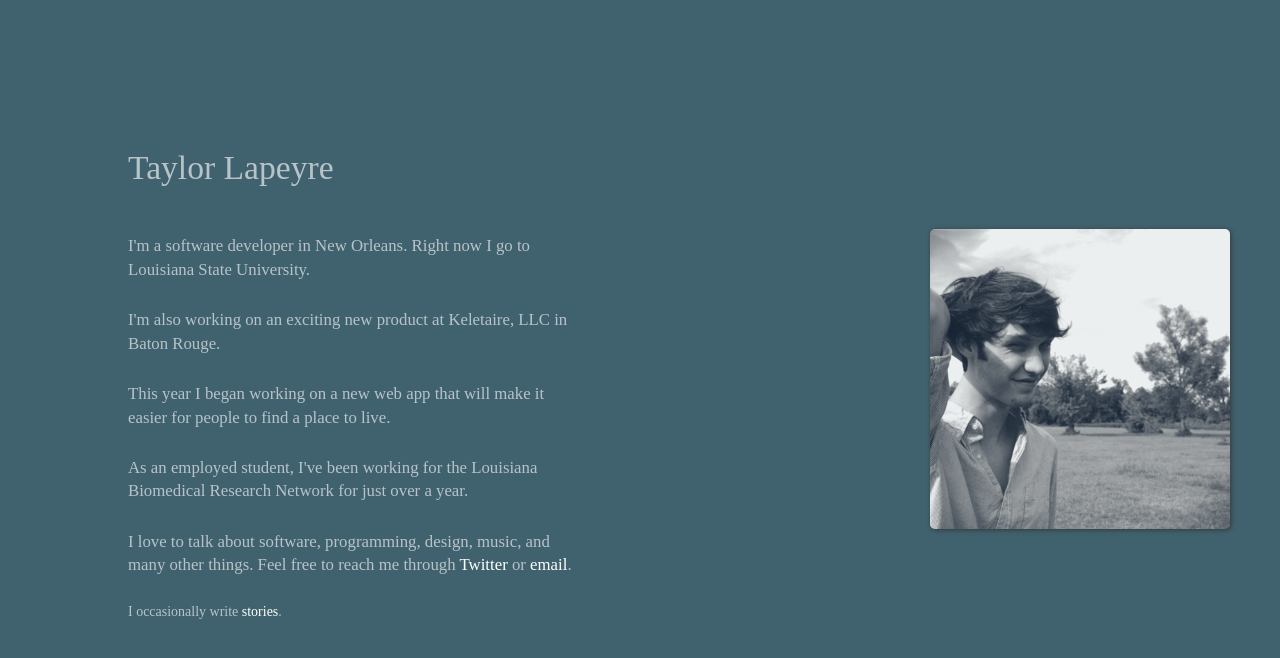
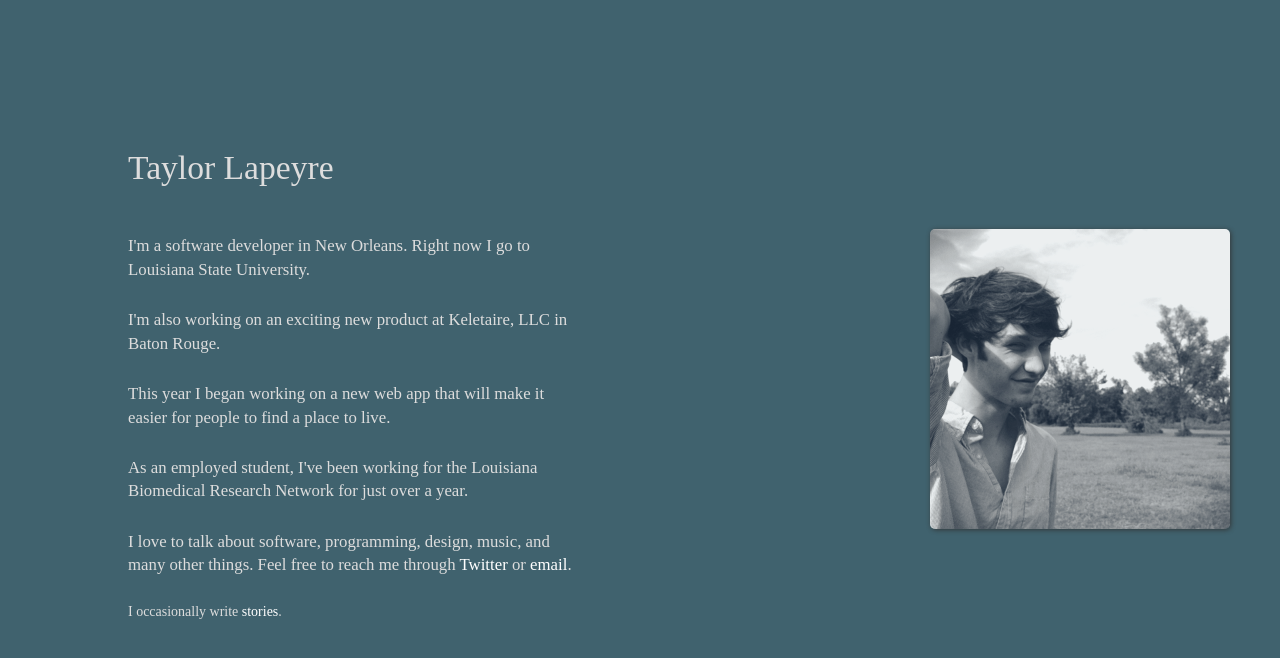
Before and after one commit to taylorlapeyre/taylorlapeyre.github.io, a Jekyll site: the page built from index.html, in a window 1280 px wide. Shown: the top 658 px of the page. Built offline with Jekyll 4.4.1, drawn with Linux system fonts in a browser that asks for light colours.

Commit message:
Revert "change body font color"
This reverts commit 7de8844715c7263c8584f290b8607868d18393c6.

```diff
--- a/css/style.css
+++ b/css/style.css
@@ -1,6 +1,6 @@
 body {
   background-color: #40626e;
-  color: #b8c3c9;
+  color: #DDD;
   margin: 0 auto;
   padding-top: 10%;
 
@@ -34,6 +34,7 @@ a:hover {
 .name {
   font-size: 2em;
   font-weight: 100;
+  color: #DDD;
   margin-bottom: 50px;
 }
 
```
